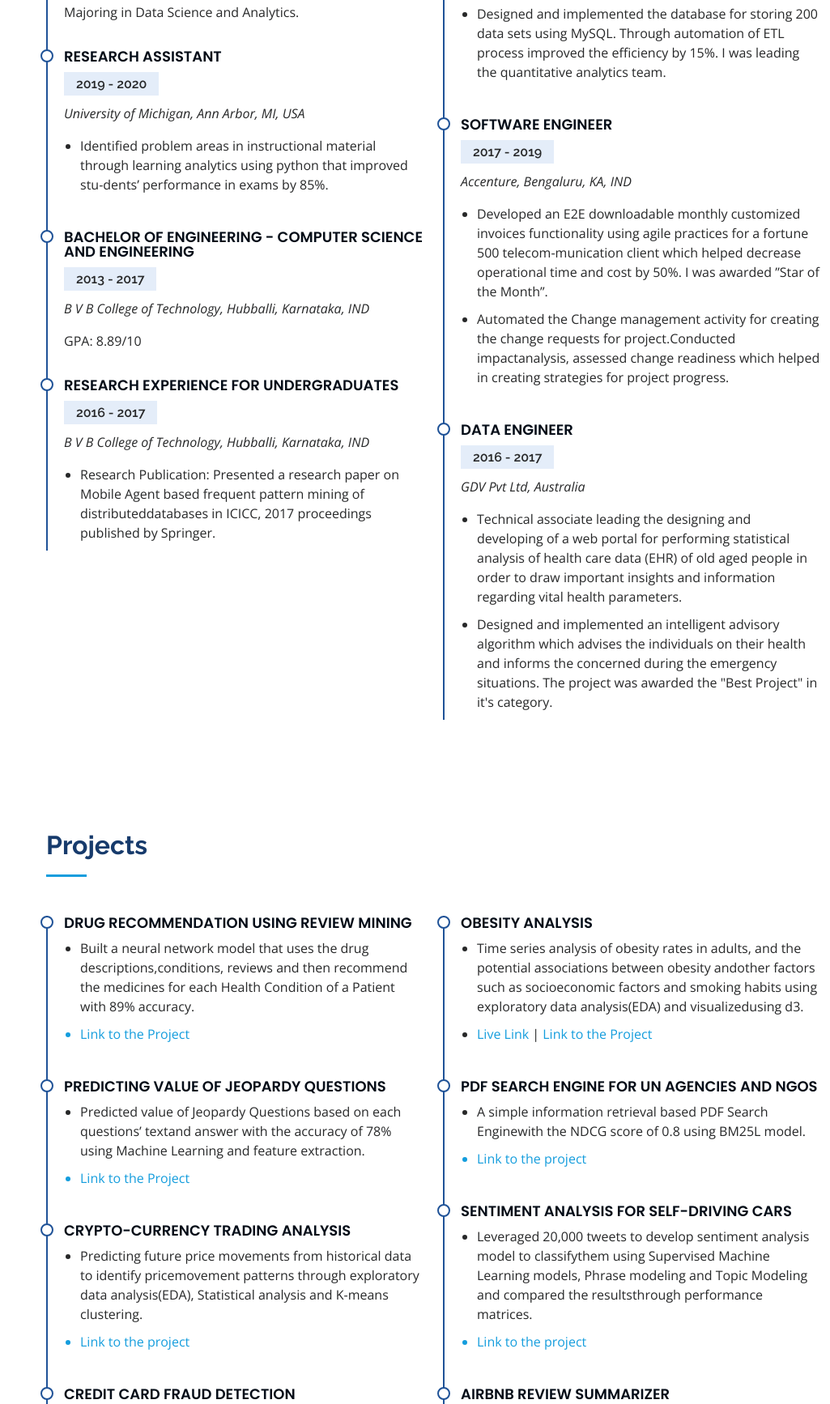
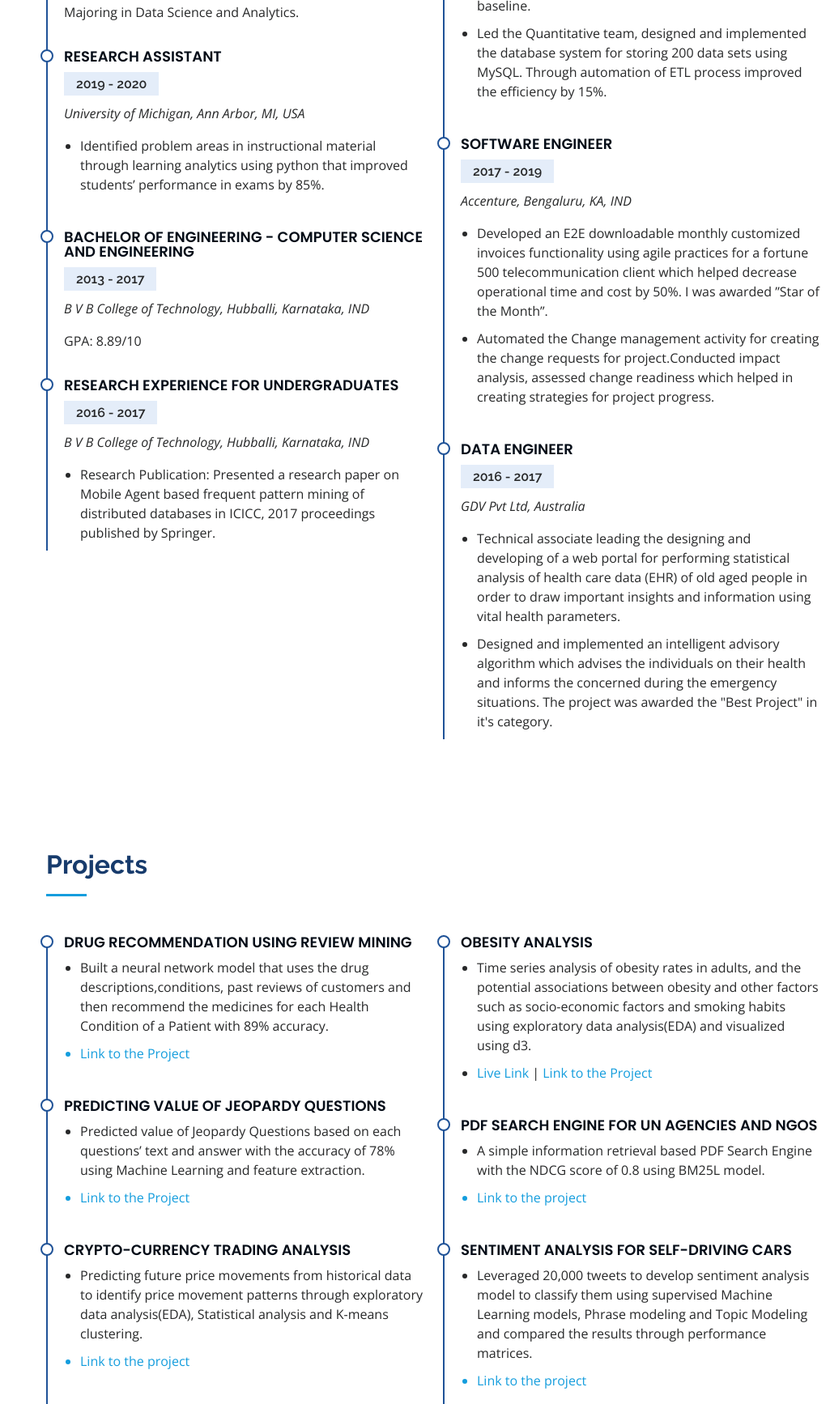
Before and after one commit to yashajoshi/yashajoshi.github.io, a plain HTML site: page index.html in a window 1280 px wide. Shown: the part 3007-4741 px from the top of the page at 81% size, without its empty margins (255-1280 px from the left). Drawn offline with nearby package versions, Linux system fonts and the light colour scheme.

Commit message:
Error corrections

```diff
--- a/index.html
+++ b/index.html
@@ -327,7 +327,7 @@
               <h5>2019 - 2020</h5>
               <p><em>University of Michigan, Ann Arbor, MI, USA</em></p>
               <ul>
-                <li>Identified problem areas in instructional material through learning analytics using python that improved stu-dents’ performance in exams by 85%.</li>
+                <li>Identified problem areas in instructional material through learning analytics using python that improved students’ performance in exams by 85%.</li>
               </ul>
             </div>
             <div class="resume-item">
@@ -341,7 +341,7 @@
               <h5>2016 - 2017</h5>
               <p><em>B V B College of Technology, Hubballi, Karnataka, IND</em></p>
               <ul>
-                <li>Research Publication: Presented a research paper on Mobile Agent based frequent pattern mining of distributeddatabases in ICICC, 2017 proceedings published by Springer.</li>
+                <li>Research Publication: Presented a research paper on Mobile Agent based frequent pattern mining of distributed databases in ICICC, 2017 proceedings published by Springer.</li>
               </ul>
             </div>
           </div>
@@ -352,7 +352,7 @@
               <h5>2020 - 2021</h5>
               <p><em>Enterprise Minds Inc., San Ramon, CA </em></p>
               <ul>
-                <li>Built a flask application in Docker Container on Google Cloud Platform for extracting the text from invoiceimages and verify the authenticity of the text.</li>
+                <li>Built a flask application in Docker Container on Google Cloud Platform for extracting the text from invoice images and verify the authenticity of the text.</li>
                 <!-- <li>Delegate tasks to the 7 members of the design team and provide counsel on all aspects of the project. </li>
                 <li>Supervise the assessment of all graphic materials in order to ensure quality and accuracy of the design</li>
                 <li>Oversee the efficient use of production project budgets ranging from $2,000 - $25,000</li> -->
@@ -363,8 +363,8 @@
               <h5>2020 - 2020</h5>
               <p><em>University of Stellenbosch and Wharton School of Business, Ann Arbor, MI</em></p>
               <ul>
-                <li>Built a Bag-of-words model to predict rise and fall in conflict levels for a given place in defined time frame with 85% improvement over baseline.</li>
-                <li>Designed and implemented the database for storing  200 data sets using MySQL. Through automation of ETL process improved the efficiency by 15%.  I was leading the quantitative analytics team.</li>
+                <li>Built a Bag-of-words model to predict rise and fall in human conflict levels for a given geographic area in defined time window with 85% improvement over baseline.</li>
+                <li>Led the Quantitative team, designed and implemented the database system for storing  200 data sets using MySQL. Through automation of ETL process improved the efficiency by 15%.</li>
                 <!-- <li>Recommended and consulted with clients on the most appropriate graphic design</li>
                 <li>Created 4+ design presentations and proposals a month for clients and account managers</li> -->
               </ul>
@@ -374,8 +374,8 @@
               <h5>2017 - 2019</h5>
               <p><em>Accenture, Bengaluru, KA, IND</em></p>
               <ul>
-                <li>Developed an E2E downloadable monthly customized invoices functionality using agile practices for a fortune 500 telecom-munication client which helped decrease operational time and cost by 50%.  I was awarded ”Star of the Month”.</li>
-                <li>Automated  the  Change  management  activity  for  creating  the  change  requests  for  project.Conducted  impactanalysis, assessed change readiness which helped in creating strategies for project progress.</li>
+                <li>Developed an E2E downloadable monthly customized invoices functionality using agile practices for a fortune 500 telecommunication client which helped decrease operational time and cost by 50%.  I was awarded ”Star of the Month”.</li>
+                <li>Automated  the  Change  management  activity  for  creating  the  change  requests  for  project.Conducted  impact analysis, assessed change readiness which helped in creating strategies for project progress.</li>
                 <!-- <li>Recommended and consulted with clients on the most appropriate graphic design</li>
                 <li>Created 4+ design presentations and proposals a month for clients and account managers</li> -->
               </ul>
@@ -385,7 +385,7 @@
               <h5>2016 - 2017</h5>
               <p><em>GDV Pvt Ltd, Australia</em></p>
               <ul>
-                <li>Technical associate leading the designing and developing of a web portal for performing statistical analysis of health care data (EHR) of old aged people in order to draw important insights and information regarding vital health parameters.</li>
+                <li>Technical associate leading the designing and developing of a web portal for performing statistical analysis of health care data (EHR) of old aged people in order to draw important insights and information using vital health parameters.</li>
                 <li>Designed and implemented an intelligent advisory algorithm which advises the individuals on their health and informs the concerned during the emergency situations. The project was awarded the "Best Project" in it's category.</li>
                 <!-- <li>Recommended and consulted with clients on the most appropriate graphic design</li>
                 <li>Created 4+ design presentations and proposals a month for clients and account managers</li> -->
@@ -413,7 +413,7 @@
               <!-- <h5>2020 - 2020</h5>
               <p><em>University of Stellenbosch and Wharton School of Business, Ann Arbor, MI</em></p> -->
               <ul>
-                <li>Built a neural network model that uses the drug descriptions,conditions, reviews and then recommend the medicines for each Health Condition of a Patient with 89% accuracy.</li>
+                <li>Built a neural network model that uses the drug descriptions,conditions, past reviews of customers and then recommend the medicines for each Health Condition of a Patient with 89% accuracy.</li>
                 <a href="https://github.com/yashajoshi/Drug-Recommendation-using-Review-Mining"><li>Link to the Project</li></a>
                 <!-- <li>Recommended and consulted with clients on the most appropriate graphic design</li>
                 <li>Created 4+ design presentations and proposals a month for clients and account managers</li> -->
@@ -424,7 +424,7 @@
               <!-- <h5>2017 - 2019</h5>
               <p><em>Accenture, Bengaluru, KA, IND</em></p> -->
               <ul>
-                <li>Predicted value of Jeopardy Questions based on each questions’ textand answer with the accuracy of 78% using Machine Learning and feature extraction.</li>
+                <li>Predicted value of Jeopardy Questions based on each questions’ text and answer with the accuracy of 78% using Machine Learning and feature extraction.</li>
                 <a href="https://github.com/yashajoshi/Predicting-Value-of-Jeopardy-Questions"><li>Link to the Project</li></a>
                 <!-- <li>Recommended and consulted with clients on the most appropriate graphic design</li>
                 <li>Created 4+ design presentations and proposals a month for clients and account managers</li> -->
@@ -435,7 +435,7 @@
               <!-- <h5>2016 - 2017</h5>
               <p><em>GDV Pvt Ltd, Australia</em></p> -->
               <ul>
-                <li>Predicting  future  price  movements  from  historical  data  to  identify  pricemovement patterns through exploratory data analysis(EDA), Statistical analysis and K-means clustering.</li>
+                <li>Predicting  future  price  movements  from  historical  data  to  identify  price movement patterns through exploratory data analysis(EDA), Statistical analysis and K-means clustering.</li>
                 <a href="https://github.com/yashajoshi/Cryptocurrency-Trading-Data-Analysis"><li>Link to the project</li></a>
                 <!-- <li>Recommended and consulted with clients on the most appropriate graphic design</li>
                 <li>Created 4+ design presentations and proposals a month for clients and account managers</li> -->
@@ -446,7 +446,7 @@
               <!-- <h5>2020 - 2021</h5>
               <p><em>Enterprise Minds Inc., San Ramon, CA </em></p> -->
               <ul>
-                <li>Built a high performance deep learning model to detect credit card frauds withaccuracy of 98% using PCA transformation.</li>
+                <li>Built a high performance deep learning model to detect credit card frauds with accuracy of 98% using PCA transformation.</li>
                 <!-- <li>Delegate tasks to the 7 members of the design team and provide counsel on all aspects of the project. </li>
                 <li>Supervise the assessment of all graphic materials in order to ensure quality and accuracy of the design</li>
                 <li>Oversee the efficient use of production project budgets ranging from $2,000 - $25,000</li> -->
@@ -460,7 +460,7 @@
               <!-- <h5>2020 - 2021</h5>
               <p><em>Enterprise Minds Inc., San Ramon, CA </em></p> -->
               <ul>
-                <li>Time series analysis of obesity rates in adults, and the potential associations between obesity andother factors such as socioeconomic factors and smoking habits using exploratory data analysis(EDA) and visualizedusing d3.</li>
+                <li>Time series analysis of obesity rates in adults, and the potential associations between obesity and other factors such as socio-economic factors and smoking habits using exploratory data analysis(EDA) and visualized using d3.</li>
                 <a href="https://supervanya.github.io/d3-obesity-usa/"><li>Live Link </a> | <a href="https://github.com/yashajoshi/d3-obesity-usa">Link to the Project </li></a>
                 <!--<li>Supervise the assessment of all graphic materials in order to ensure quality and accuracy of the design</li>
                 <li>Oversee the efficient use of production project budgets ranging from $2,000 - $25,000</li> -->
@@ -471,7 +471,7 @@
               <!-- <h5>2020 - 2020</h5>
               <p><em>University of Stellenbosch and Wharton School of Business, Ann Arbor, MI</em></p> -->
               <ul>
-                <li>A simple information retrieval based PDF Search Enginewith the NDCG score of 0.8 using BM25L model.</li>
+                <li>A simple information retrieval based PDF Search Engine with the NDCG score of 0.8 using BM25L model.</li>
                 <a href="https://github.com/yashajoshi/PDF-Search-Engine-for-UN-agencies-and-NGOs-"><li>Link to the project</li></a>
                 <!-- <li>Recommended and consulted with clients on the most appropriate graphic design</li>
                 <li>Created 4+ design presentations and proposals a month for clients and account managers</li> -->
@@ -482,7 +482,7 @@
               <!-- <h5>2017 - 2019</h5>
               <p><em>Accenture, Bengaluru, KA, IND</em></p> -->
               <ul>
-                <li>Leveraged 20,000 tweets to develop sentiment analysis model to classifythem using Supervised Machine Learning models,  Phrase modeling and Topic Modeling and compared the resultsthrough performance matrices.</li>
+                <li>Leveraged 20,000 tweets to develop sentiment analysis model to classify them using supervised Machine Learning models,  Phrase modeling and Topic Modeling and compared the results through performance matrices.</li>
                 <a href="https://github.com/yashajoshi/Sentiment-Analysis-for-Self-Driving-cars"><li>Link to the project</li></a>
                 <!-- <li>Recommended and consulted with clients on the most appropriate graphic design</li>
                 <li>Created 4+ design presentations and proposals a month for clients and account managers</li> -->
```
